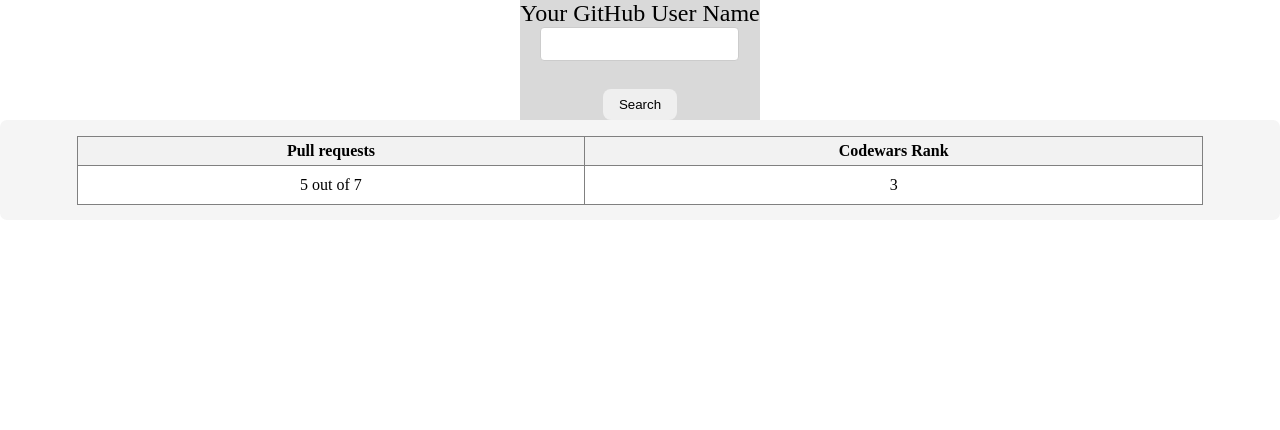
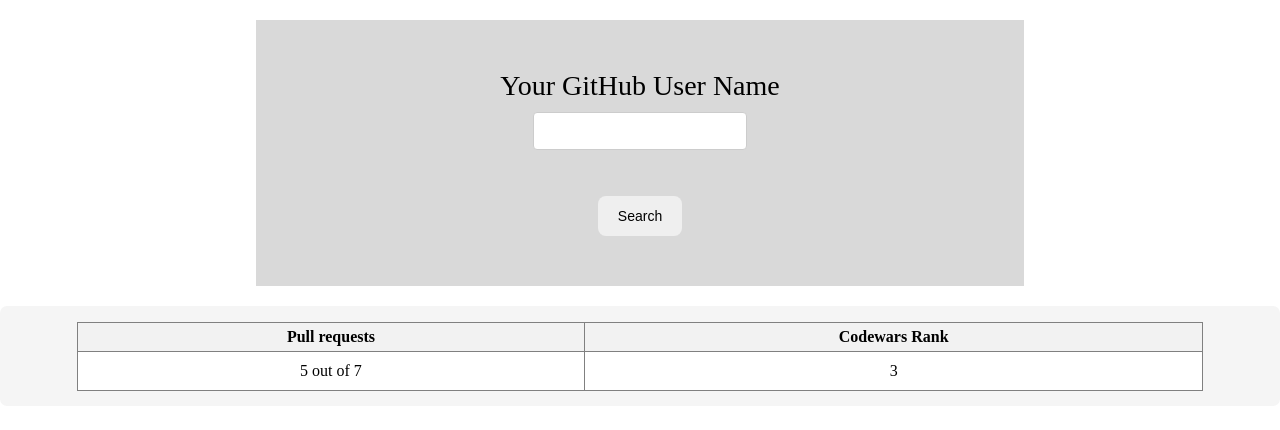
Before and after one commit to OlenaReukova/ldn9-Ctrl-Shift-Learn, a React (Create React App) app in the folder client/: page / in a window 1280 px wide. Shown: the top 430 px of the page. Built offline with nearby package versions, Linux system fonts and the light colour scheme.

Commit message:
cleaned code
used Prettier
fixing css style
removed unused code

```diff
--- a/client/src/component/User.css
+++ b/client/src/component/User.css
@@ -3,24 +3,33 @@
 	flex-direction: column;
 	align-items: center;
 	background-color: #d9d9d9;
+  margin: 20px;
+  padding: 50px;
+  width: 60%;
 }
 
 .user-input {
-    margin-bottom: 10px;
-    padding: 8px;
+	margin-bottom: 46px;
+	padding: 10px 12px;
 	border: 1px solid #ccc;
 	border-radius: 4px;
 	font-size: 14px;
+  width: 32%;
 }
 
-
-
 .user-button {
-    padding: 8px 16px;
+	padding: 12px 20px;
 	border-radius: 8px;
 	border-style: none;
+  font-size: 14px;
 }
 
 h2 {
 	font-weight: 100;
+  margin: 10px;
 }
+
+label {
+  font-size: 28px;
+  margin-bottom: 10px;
+}
--- a/client/src/component/User.js
+++ b/client/src/component/User.js
@@ -1,30 +1,25 @@
 import React, { useState } from "react";
 import "./User.css";
 
-
 export function User() {
-
 	const [name, setName] = useState("");
 
 	const handleInputChange = (event) => {
 		setName(event.target.value);
 	};
 
-	// const handleSearch = () => {
-	//   // Perform the search logic here using the "name" value
-	//   // You can make an API call or search the data locally
-
-	//   // Example: Logging the name value
-	//   console.log(`Searching for: ${name}`);
-	// };
-
 	return (
-<div className="user-container">
-	<h2>Your GitHub User Name</h2>
-	<input className="user-input" type="text" value ={name} onChange={handleInputChange}  />
-	<br />
-	<button className="user-button">Search</button>
-</div>
+		<div className="user-container">
+			<label htmlFor="username">Your GitHub User Name</label>
+			<input
+				className="user-input"
+				type="text"
+				id="username"
+				value={name}
+				onChange={handleInputChange}
+			/>
+			<button className="user-button">Search</button>
+		</div>
 	);
 }
 export default User;
```
Lines whose indentation alone changed are shown as unchanged.
